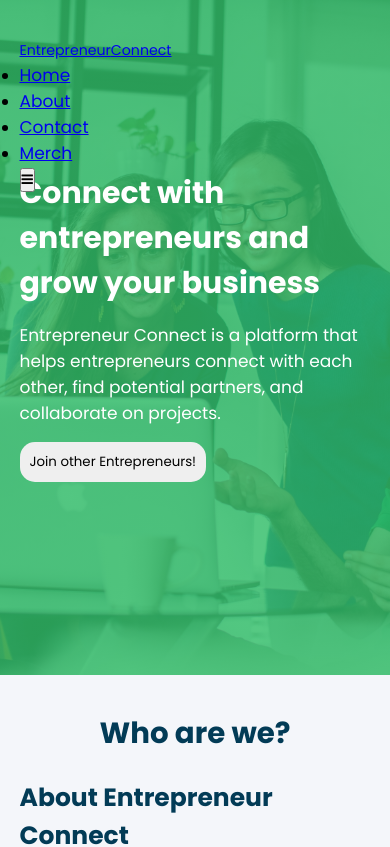
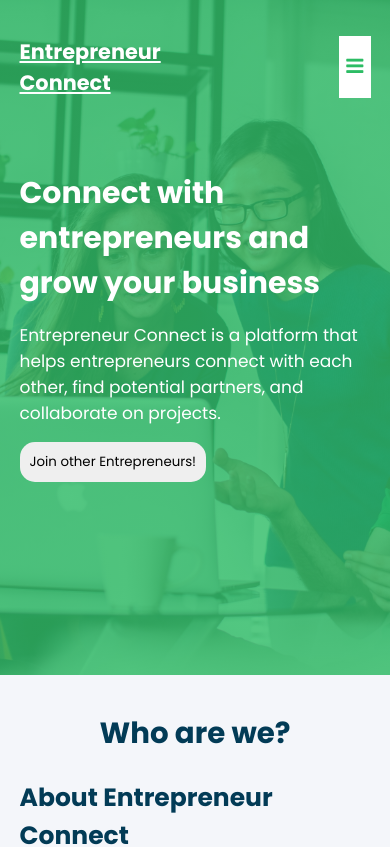
Before and after one commit to Nemwel-Boniface/entrepreneur_connect_fe, a React (Create React App) app: page / in a window 390 px wide. Shown: the top 847 px of the page. Built offline with nearby package versions, Linux system fonts and the light colour scheme.

Commit message:
Update made changes to Navbar component to include the mobile menu markup

```diff
--- a/src/components/Navbar.js
+++ b/src/components/Navbar.js
@@ -16,19 +16,19 @@ const NavBar = () => {
 
   return (
     <header className="header">
-      <nav className="navbar">
-        <a href="#" className="logo">
-          <small>Entrepreneur</small>
-          <small>Connect</small>
-        </a>
+      <nav className="mobilenavbar">
+        <div className="mobileheader">
+          <h3>
+            <a href="#" className="logo">
+              <small className="greenText">Entrepreneur</small>
+              <small>Connect</small>
+            </a>
+          </h3>
 
-        <ul className="dekstopNavbarItems">
-          <li><a href="#">Home</a></li>
-          <li><a href="#">About</a></li>
-          <li><a href="#">Contact</a></li>
-          <li><a href="#">Merch</a></li>
-        </ul>
-
+          <button className="menu" onClick={toggleActiveClass} type="button">
+            <i className="fa fa-bars" aria-hidden="true" />
+          </button>
+        </div>
         {
           isActive ?
           (
@@ -40,10 +40,21 @@ const NavBar = () => {
         </ul>
           ) : ""
         }
+      </nav>
 
-        <button className="menu" onClick={toggleActiveClass} type="button">
-          <i className="fa fa-bars" aria-hidden="true" />
-        </button>
+      <nav className="desktopNav">
+        <h3>
+          <a href="#" className="logo">
+            <small className="greenText">Entrepreneur</small>
+            <small>Connect</small>
+          </a>
+        </h3>
+        <ul className="desktopNavbarItems">
+          <li><a href="#">Home</a></li>
+          <li><a href="#">About</a></li>
+          <li><a href="#">Contact</a></li>
+          <li><a href="#">Merch</a></li>
+        </ul>
       </nav>
     </header>
     // <div className="NavBarComponent">
```
